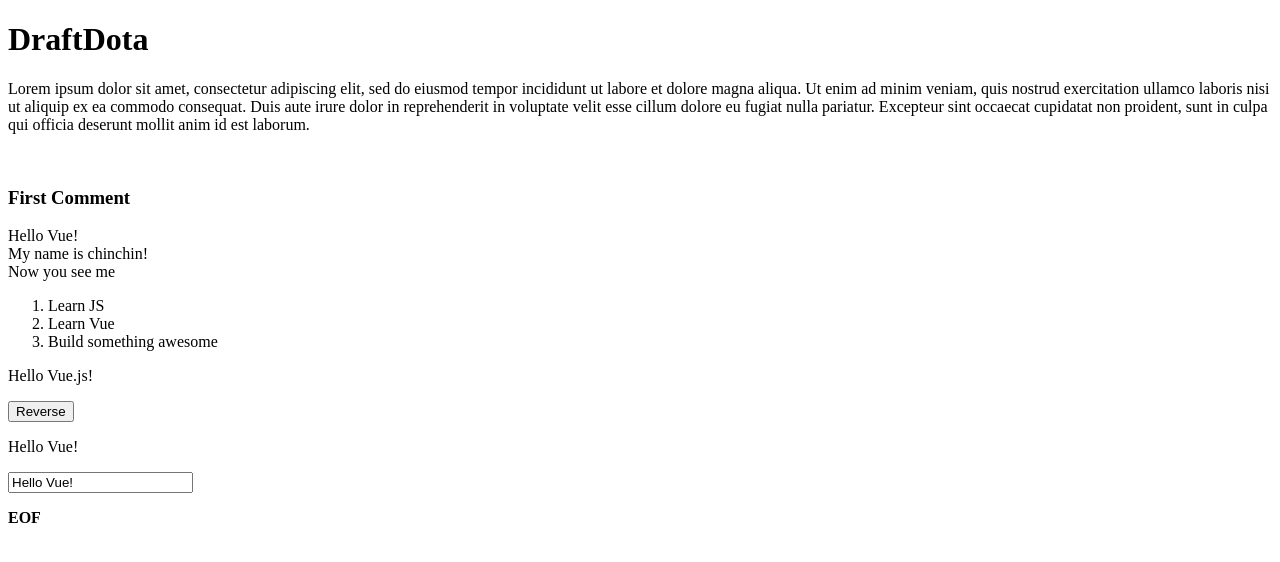
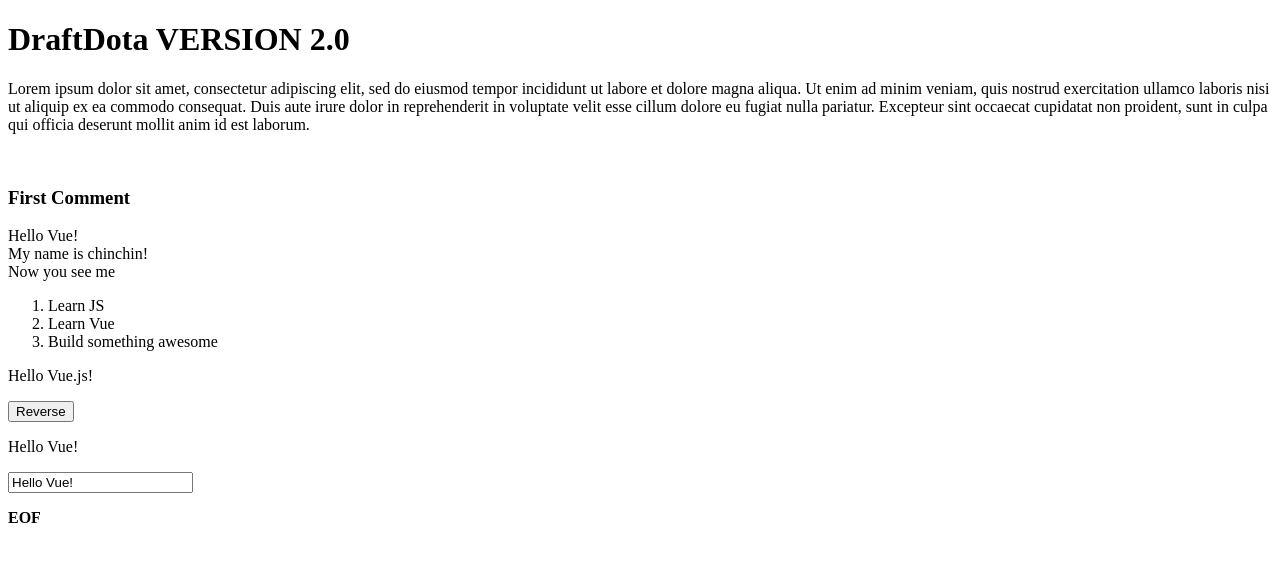
Before and after one commit to rvikwd3/rvikwd3.github.io, a plain HTML site: page index.html in a window 1280 px wide. Drawn offline with nearby package versions, Linux system fonts and the light colour scheme.

Commit message:
Update DraftDota version

```diff
--- a/index.html
+++ b/index.html
@@ -8,7 +8,7 @@
     </head>
     <body>
 
-        <h1>DraftDota</h1>
+        <h1>DraftDota VERSION 2.0</h1>
         <p>Lorem ipsum dolor sit amet, consectetur adipiscing elit, sed do eiusmod tempor incididunt ut labore et dolore magna aliqua. Ut enim ad minim veniam, quis nostrud exercitation ullamco laboris nisi ut aliquip ex ea commodo consequat. Duis aute irure dolor in reprehenderit in voluptate velit esse cillum dolore eu fugiat nulla pariatur. Excepteur sint occaecat cupidatat non proident, sunt in culpa qui officia deserunt mollit anim id est laborum.</p>
 
         <br>
```
